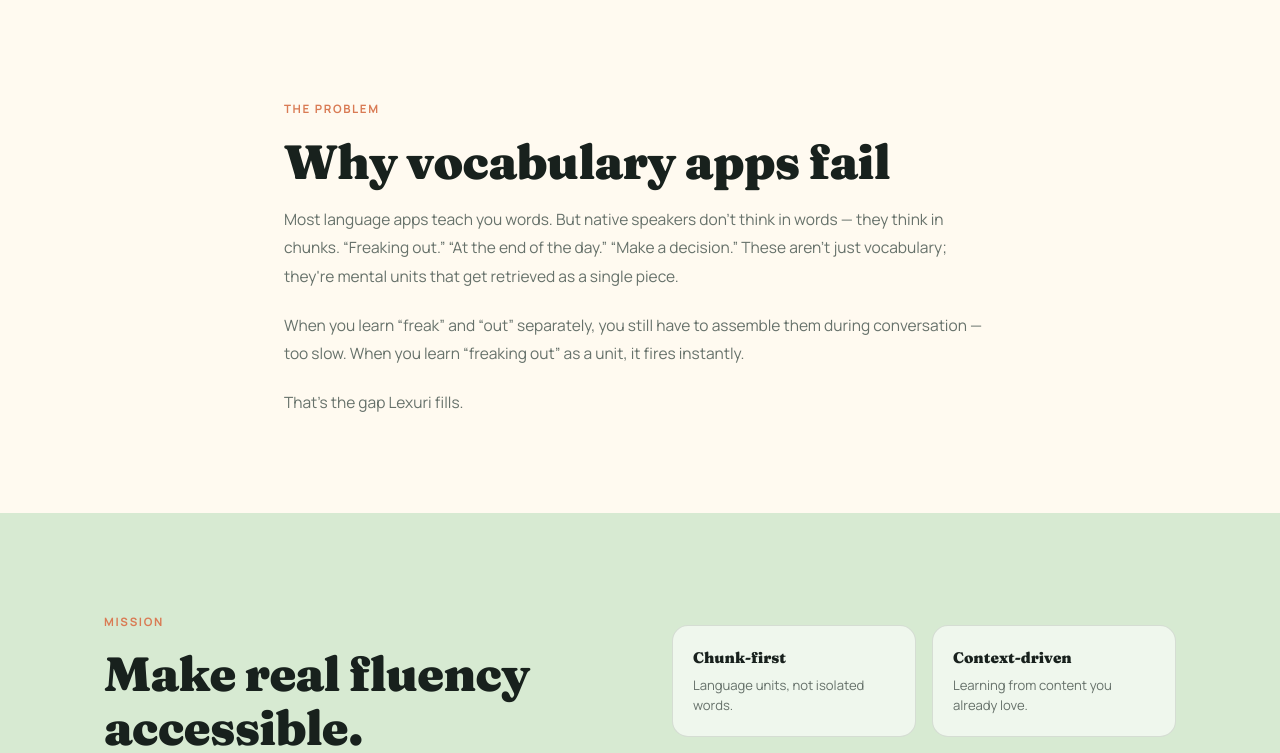
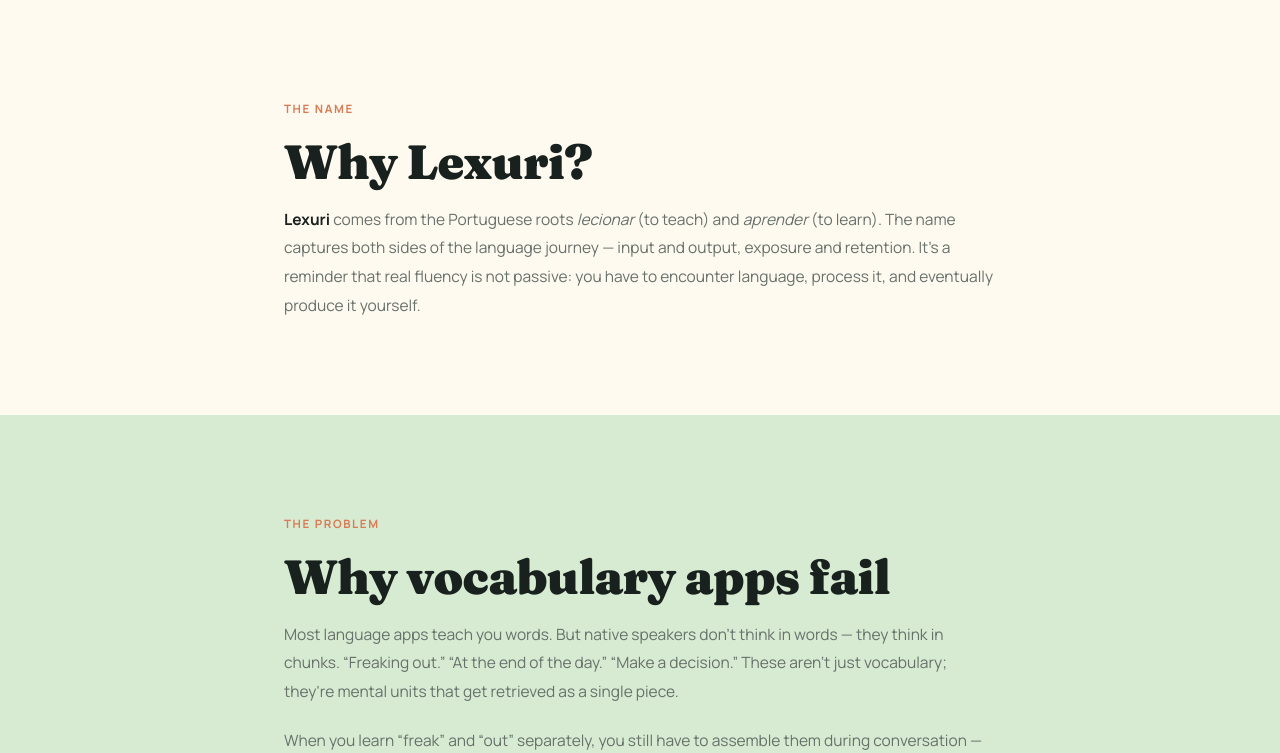
Before and after one commit to natsouzax/lexuri, a Next.js app: page /about in a window 1280 px wide. Shown: the part 540-1293 px from the top of the page. Built offline with nearby package versions, Linux system fonts and the light colour scheme.

Commit message:
App name: Lexuri!

```diff
--- a/app/(app)/feed/[id]/page.tsx
+++ b/app/(app)/feed/[id]/page.tsx
@@ -48,7 +48,7 @@ export default function FeedDetailPage() {
   useEffect(() => { setSaved(isItemSaved(id)) }, [id])
 
   useEffect(() => {
-    if (!localStorage.getItem('verbly_welcome_dismissed')) {
+    if (!localStorage.getItem('lexuri_welcome_dismissed')) {
       setShowWelcomeBanner(true)
     }
   }, [])
@@ -187,7 +187,7 @@ export default function FeedDetailPage() {
           </span>
           <button
             onClick={() => {
-              localStorage.setItem('verbly_welcome_dismissed', 'true')
+              localStorage.setItem('lexuri_welcome_dismissed', 'true')
               setShowWelcomeBanner(false)
             }}
             style={{
--- a/app/(marketing)/about/page.tsx
+++ b/app/(marketing)/about/page.tsx
@@ -22,8 +22,19 @@ export default function AboutPage() {
         </div>
       </section>
 
+      {/* The Name */}
+      <section className="mkt-section mkt-section-cream">
+        <div className="mkt-container" style={{ maxWidth: 760, margin: '0 auto' }}>
+          <span className="mkt-eyebrow">The Name</span>
+          <h2 className="mkt-h2">Why Lexuri?</h2>
+          <p style={{ fontSize: '0.97rem', color: 'var(--muted)', lineHeight: 1.85 }}>
+            <strong style={{ color: 'var(--ink)' }}>Lexuri</strong> comes from the Portuguese roots <em>lecionar</em> (to teach) and <em>aprender</em> (to learn). The name captures both sides of the language journey — input and output, exposure and retention. It&apos;s a reminder that real fluency is not passive: you have to encounter language, process it, and eventually produce it yourself.
+          </p>
+        </div>
+      </section>
+
       {/* Why it exists */}
-      <section className="mkt-section mkt-section-cream">
+      <section className="mkt-section mkt-section-sage">
         <div className="mkt-container" style={{ maxWidth: 760, margin: '0 auto' }}>
           <span className="mkt-eyebrow">The Problem</span>
           <h2 className="mkt-h2">Why vocabulary apps fail</h2>
@@ -40,7 +51,7 @@ export default function AboutPage() {
       </section>
 
       {/* Mission */}
-      <section className="mkt-section mkt-section-sage">
+      <section className="mkt-section mkt-section-cream">
         <div className="mkt-container">
           <div className="mkt-feature-row">
             <div>
--- a/app/api/emails/daily-reminder/route.ts
+++ b/app/api/emails/daily-reminder/route.ts
@@ -13,7 +13,7 @@ export async function POST(request: NextRequest) {
   }
 
   const admin = getAdminClient()
-  const appUrl = process.env.NEXT_PUBLIC_APP_URL ?? 'https://lexuri.app'
+  const appUrl = process.env.NEXT_PUBLIC_APP_URL ?? 'https://Lexuri.app'
   const reviewUrl = `${appUrl}/review`
 
   // Fetch flashcards due for review
--- a/package.json
+++ b/package.json
@@ -1,5 +1,5 @@
 {
-  "name": "lexuri",
+  "name": "Lexuri",
   "version": "0.1.0",
   "private": true,
   "scripts": {
--- a/public/sw.js
+++ b/public/sw.js
@@ -1,10 +1,10 @@
 /**
- * Verbly Service Worker — offline support
+ * Lexuri Service Worker — offline support
  * Caches static assets; queues review mutations when offline.
  * Conflict policy: last-write-wins (server is authoritative).
  */
 
-const CACHE_NAME = 'verbly-v1'
+const CACHE_NAME = 'lexuri-v1'
 const STATIC_ASSETS = ['/', '/review', '/flashcards']
 
 // Install: cache static shell
```
Also changed, not shown: 1 other file (tests, documents, lock files or other folders).
